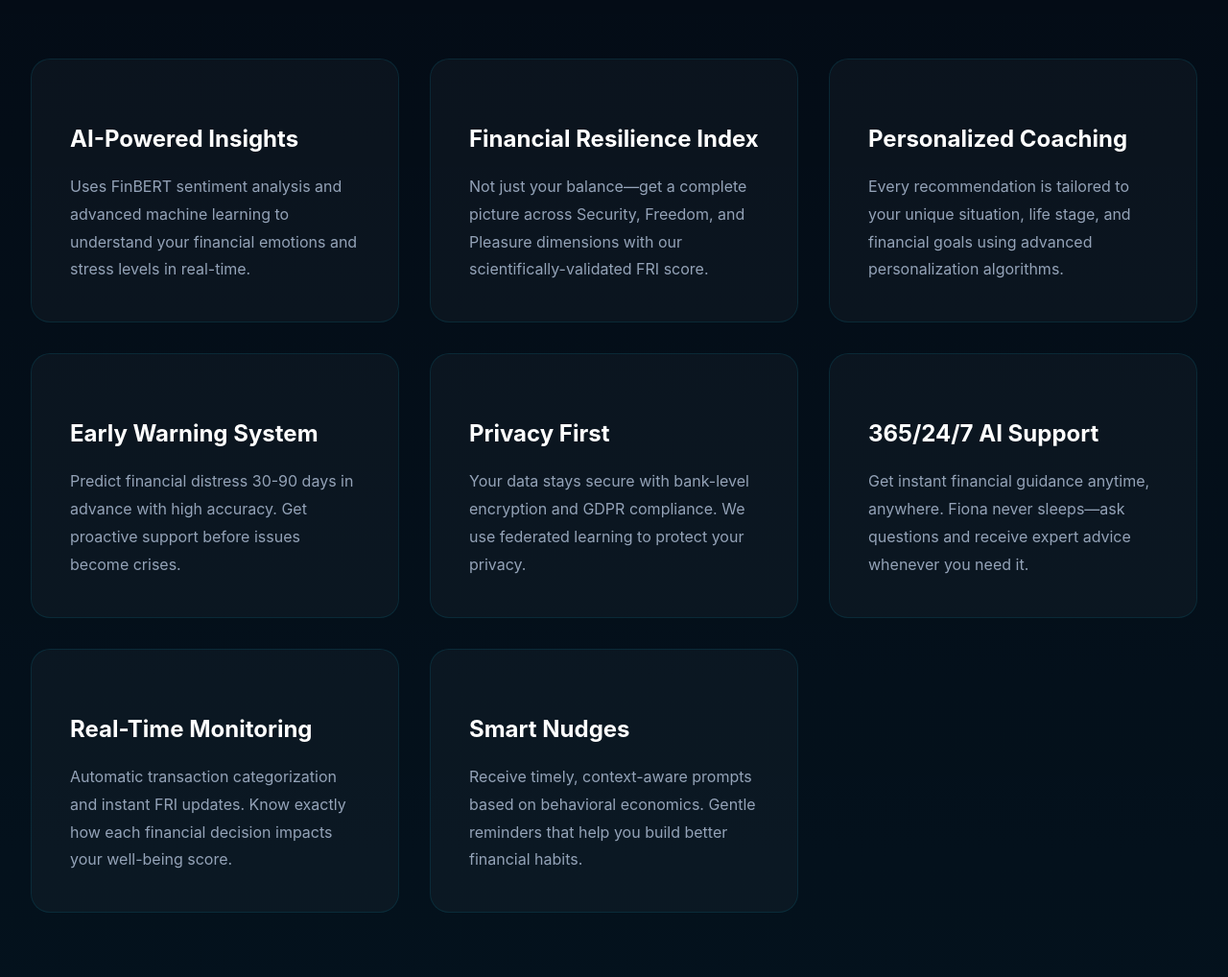
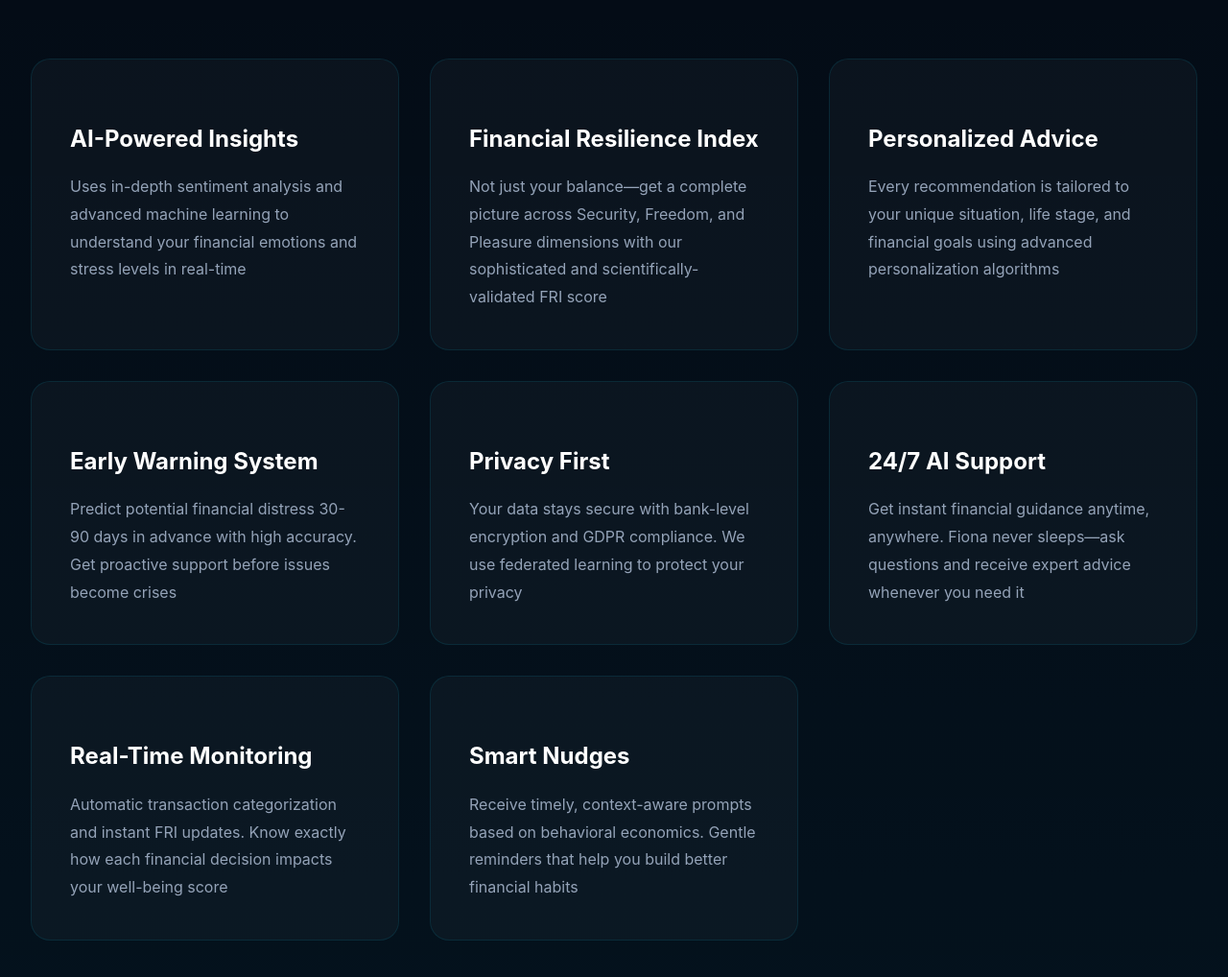
Before and after one commit to tsomig/fiona-website, a plain HTML site: page index.html in a window 1280 px wide. Shown: the part 1023-2041 px from the top of the page at 96% size. Drawn offline with Linux system fonts and the light colour scheme.

Commit message:
Update feature descriptions for clarity and conciseness

```diff
--- a/index.html
+++ b/index.html
@@ -594,42 +594,42 @@
                 <div class="feature-card">
                     <div class="feature-icon"></div><!--🧠-->
                     <h3>AI-Powered Insights</h3>
-                    <p>Uses FinBERT sentiment analysis and advanced machine learning to understand your financial emotions and stress levels in real-time.</p>
+                    <p>Uses in-depth sentiment analysis and advanced machine learning to understand your financial emotions and stress levels in real-time</p>
                 </div>
                 <div class="feature-card">
                     <div class="feature-icon"></div><!--📊-->
                     <h3>Financial Resilience Index</h3>
-                    <p>Not just your balance—get a complete picture across Security, Freedom, and Pleasure dimensions with our scientifically-validated FRI score.</p>
+                    <p>Not just your balance—get a complete picture across Security, Freedom, and Pleasure dimensions with our sophisticated and scientifically-validated FRI score</p>
                 </div>
                 <div class="feature-card">
                     <div class="feature-icon"></div><!--🎯-->
-                    <h3>Personalized Coaching</h3>
-                    <p>Every recommendation is tailored to your unique situation, life stage, and financial goals using advanced personalization algorithms.</p>
+                    <h3>Personalized Advice</h3>
+                    <p>Every recommendation is tailored to your unique situation, life stage, and financial goals using advanced personalization algorithms</p>
                 </div>
                 <div class="feature-card">
                     <div class="feature-icon"></div><!--⚡-->
                     <h3>Early Warning System</h3>
-                    <p>Predict financial distress 30-90 days in advance with high accuracy. Get proactive support before issues become crises.</p>
+                    <p>Predict potential financial distress 30-90 days in advance with high accuracy. Get proactive support before issues become crises</p>
                 </div>
                 <div class="feature-card">
                     <div class="feature-icon"></div><!--🔒-->
                     <h3>Privacy First</h3>
-                    <p>Your data stays secure with bank-level encryption and GDPR compliance. We use federated learning to protect your privacy.</p>
+                    <p>Your data stays secure with bank-level encryption and GDPR compliance. We use federated learning to protect your privacy</p>
                 </div>
                 <div class="feature-card">
                     <div class="feature-icon"></div><!--🤖-->
-                    <h3>365/24/7 AI Support</h3>
-                    <p>Get instant financial guidance anytime, anywhere. Fiona never sleeps—ask questions and receive expert advice whenever you need it.</p>
+                    <h3>24/7 AI Support</h3>
+                    <p>Get instant financial guidance anytime, anywhere. Fiona never sleeps—ask questions and receive expert advice whenever you need it</p>
                 </div>
                 <div class="feature-card">
                 <div class="feature-icon"></div><!--📱-->
                 <h3>Real-Time Monitoring</h3>
-                <p>Automatic transaction categorization and instant FRI updates. Know exactly how each financial decision impacts your well-being score.</p>
+                <p>Automatic transaction categorization and instant FRI updates. Know exactly how each financial decision impacts your well-being score</p>
             </div>
             <div class="feature-card">
                 <div class="feature-icon"></div><!--💬-->
                 <h3>Smart Nudges</h3>
-                <p>Receive timely, context-aware prompts based on behavioral economics. Gentle reminders that help you build better financial habits.</p>
+                <p>Receive timely, context-aware prompts based on behavioral economics. Gentle reminders that help you build better financial habits</p>
             </div>
             </div>
         </section>
```
